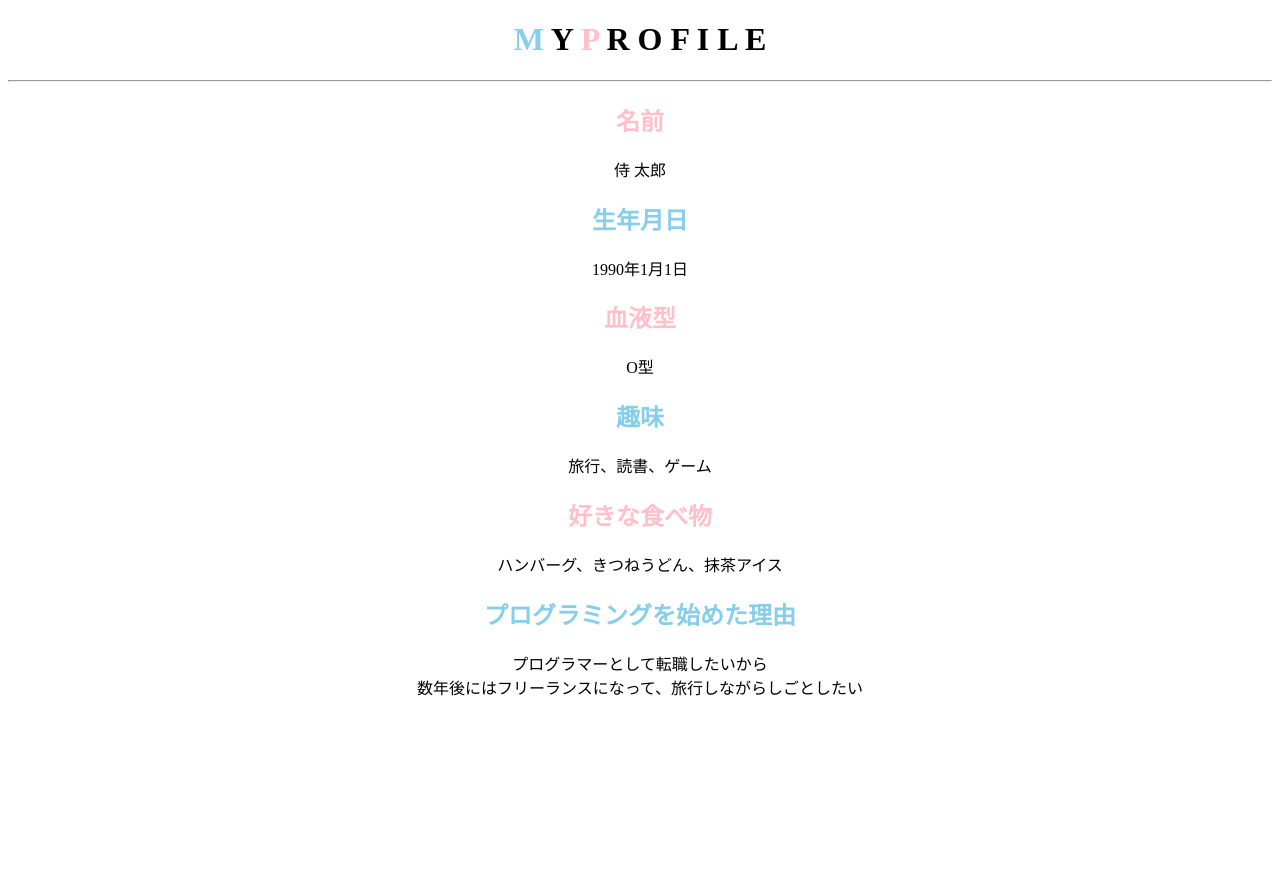
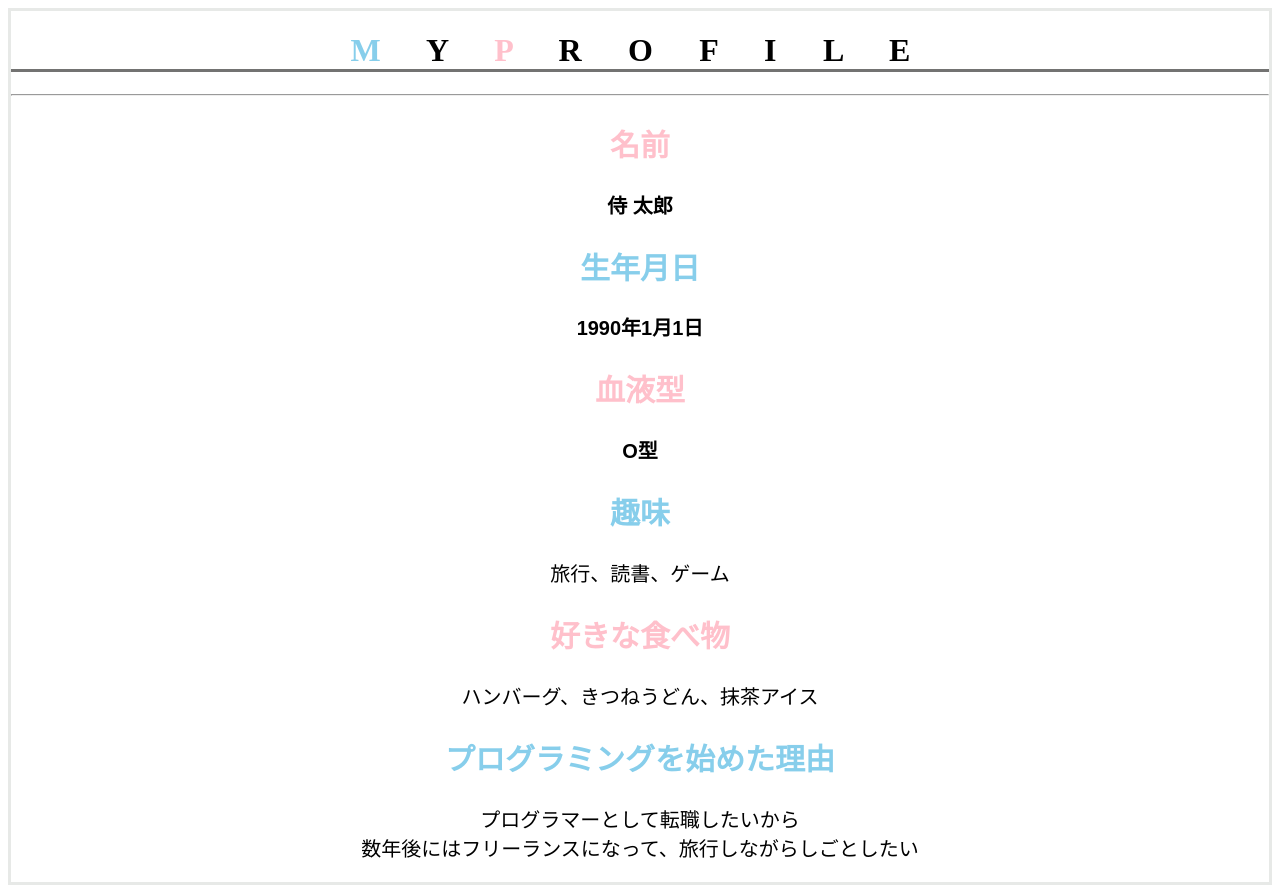
Before and after one commit to hirohikotakezoe/html-css-basic-kadai, a plain HTML site: page kadai_014/kadai_014.html in a window 1280 px wide. Before the commit the page ends 800 px from the top, so only its background shows below. Drawn offline with Linux system fonts and the light colour scheme.

Commit message:
kadai014提出

```diff
--- a/kadai_014/kadai_014.html
+++ b/kadai_014/kadai_014.html
@@ -14,7 +14,6 @@
             </span>
             Y
             <span class="pink-text">
-
             P
             </span>
             R
@@ -33,7 +32,7 @@
              名前
              </span>
         </h2>
-            <p>
+            <p class="text-bold">
                 侍 太郎
             </p>
         <h2>
@@ -42,7 +41,7 @@
                 生年月日
             </span>
         </h2>
-            <p>
+            <p class="text-bold">
                 1990年1月1日
             </p>
         <h2>
@@ -50,7 +49,7 @@
                 血液型
             </span>
         </h2>
-            <p>
+        <p class="text-bold">
                 O型
             </p>
         <h2>
--- a/kadai_014/style.css
+++ b/kadai_014/style.css
@@ -4,6 +4,18 @@
 body {
     color: black;
     text-align: center;
+    font-family: "Arial", "Meiryo", sans-serif;
+    font-size: 20px;
+    border: solid 3px rgba(208, 212, 208,0.5);
+
+}
+
+h1 {
+    font-family: "Josefin Sans";
+    font-size: 2rem;
+    letter-spacing: 1.2rem;
+    border-bottom: solid 3px rgb(115,115,114);
+
 }
 
 .blue-text {
@@ -12,4 +24,9 @@ body {
 
 .pink-text {
     color: rgb(255, 192, 203) ;
+
 }
+
+.text-bold{
+    font-weight: bold;
+}
```
